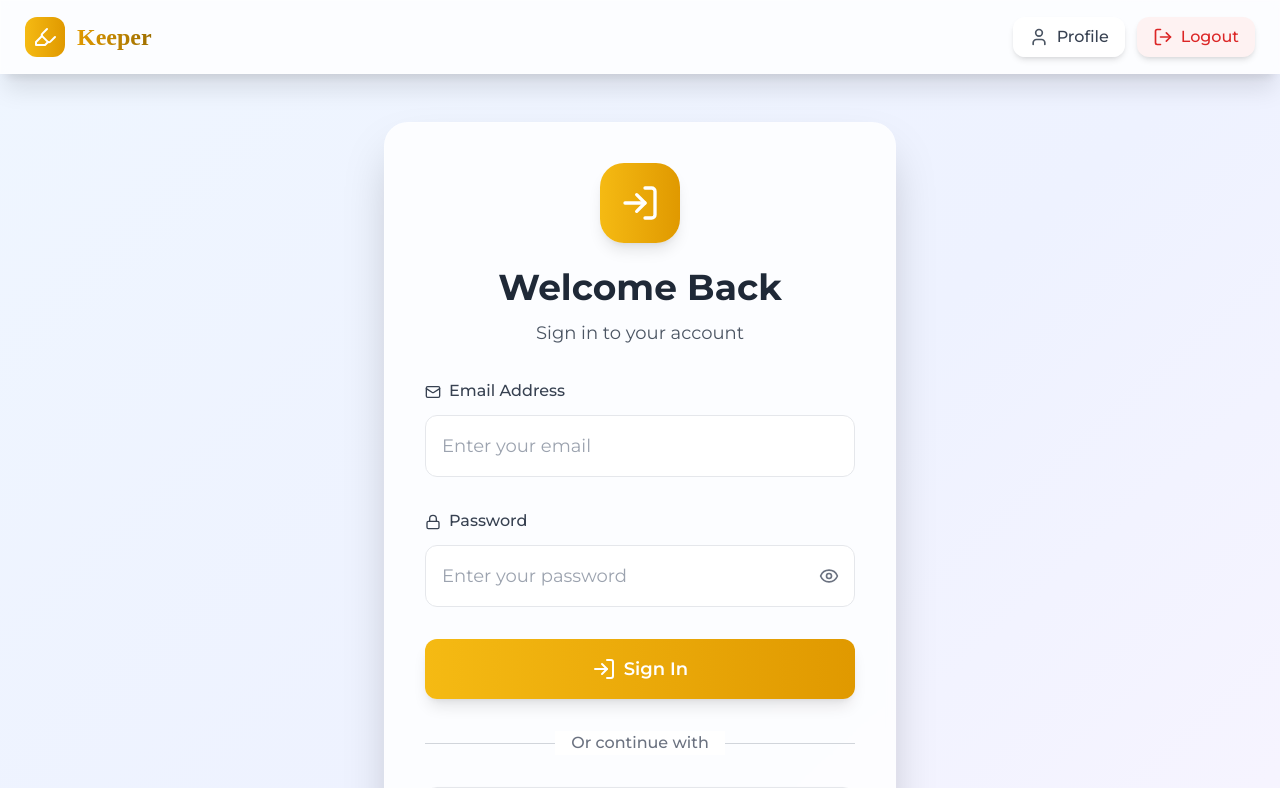
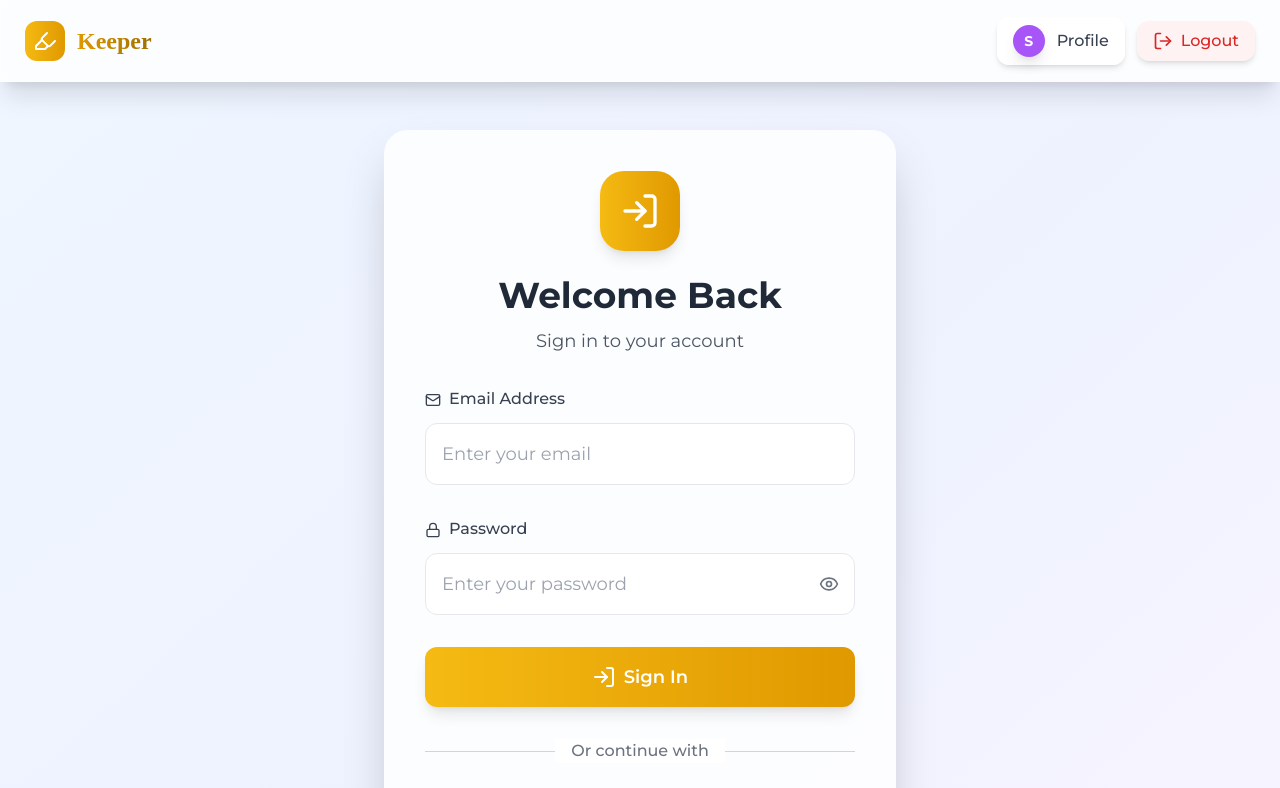
Before and after one commit to anilkumarasl45/keeper, a React (Vite) app: page /login in a window 1280 px wide. Shown: the top 788 px of the page. Built offline with nearby package versions, Linux system fonts and the light colour scheme; sample sign-in values are in the browser's storage; a web font is replaced by a local one.

Commit message:
Fix Z-Index Issues and Add Profile Pictures with Initials

```diff
--- a/src/components/ColorPicker.jsx
+++ b/src/components/ColorPicker.jsx
@@ -36,10 +36,14 @@ function ColorPicker({ noteStyle, setNoteStyle, onClose }) {
 
   return (
     <motion.div
-      className="absolute top-12 left-0 glass-effect rounded-xl p-4 shadow-xl z-[9999] w-64"
+      className="fixed top-12 left-0 glass-effect rounded-xl p-4 shadow-xl z-[9999] w-64"
       initial={{ opacity: 0, scale: 0.9 }}
       animate={{ opacity: 1, scale: 1 }}
       exit={{ opacity: 0, scale: 0.9 }}
+      style={{
+        position: 'fixed',
+        zIndex: 9999
+      }}
     >
       <h3 className="font-medium text-gray-800 mb-3">Choose Color</h3>
 
--- a/src/components/FontSelector.jsx
+++ b/src/components/FontSelector.jsx
@@ -23,10 +23,14 @@ function FontSelector({ noteStyle, setNoteStyle, onClose }) {
 
   return (
     <motion.div
-      className="absolute top-12 left-0 glass-effect rounded-xl p-4 shadow-xl z-[9999] w-64"
+      className="fixed top-12 left-0 glass-effect rounded-xl p-4 shadow-xl z-[9999] w-64"
       initial={{ opacity: 0, scale: 0.9 }}
       animate={{ opacity: 1, scale: 1 }}
       exit={{ opacity: 0, scale: 0.9 }}
+      style={{
+        position: 'fixed',
+        zIndex: 9999
+      }}
     >
       <h3 className="font-medium text-gray-800 mb-3">Font Settings</h3>
 
--- a/src/components/Header.jsx
+++ b/src/components/Header.jsx
@@ -2,17 +2,32 @@ import { motion } from 'framer-motion'
 import { Highlighter, User, LogOut } from 'lucide-react'
 import { useState, useEffect } from 'react'
 import { useNavigate } from 'react-router-dom'
+import ProfileAvatar from './ProfileAvatar'
 import ProfileModal from './ProfileModal'
 
 function Header() {
   const [showProfile, setShowProfile] = useState(false)
   const [isLoggedIn, setIsLoggedIn] = useState(false)
+  const [userName, setUserName] = useState('')
   const navigate = useNavigate()
 
   useEffect(() => {
     // Check if user is logged in by checking for token
     const token = localStorage.getItem("token")
     setIsLoggedIn(!!token)
+
+    // Get user name from localStorage or API
+    if (token) {
+      // You can fetch this from your API or store it during login
+      const storedName = localStorage.getItem("userName")
+      if (storedName) {
+        setUserName(storedName)
+      } else {
+        // Fallback to email-based name
+        const email = localStorage.getItem("userEmail") || "User"
+        setUserName(email.split('@')[0])
+      }
+    }
   }, [])
 
   const handleLogout = () => {
@@ -46,11 +61,11 @@ function Header() {
             <div className="flex items-center space-x-3">
               <motion.button
                 onClick={() => setShowProfile(true)}
-                className="flex items-center space-x-2 px-4 py-2 rounded-xl bg-white/80 hover:bg-white transition-all duration-200 shadow-md hover:shadow-lg"
+                className="flex items-center space-x-3 px-4 py-2 rounded-xl bg-white/80 hover:bg-white transition-all duration-200 shadow-md hover:shadow-lg"
                 whileHover={{ scale: 1.05 }}
                 whileTap={{ scale: 0.95 }}
               >
-                <User className="w-5 h-5 text-gray-600" />
+                <ProfileAvatar name={userName} size="sm" />
                 <span className="text-gray-700 font-medium">Profile</span>
               </motion.button>
 
--- /dev/null
+++ b/src/components/ProfileAvatar.jsx
@@ -0,0 +1,62 @@
+import { motion } from 'framer-motion'
+
+function ProfileAvatar({ name, size = 'md', className = '' }) {
+  // Extract initials from name
+  const getInitials = (name) => {
+    if (!name) return 'U'
+
+    const words = name.trim().split(' ')
+    if (words.length === 1) {
+      return words[0].charAt(0).toUpperCase()
+    }
+
+    return (words[0].charAt(0) + words[words.length - 1].charAt(0)).toUpperCase()
+  }
+
+  // Generate consistent color based on name
+  const getAvatarColor = (name) => {
+    if (!name) return 'bg-gray-500'
+
+    const colors = [
+      'bg-red-500',
+      'bg-blue-500',
+      'bg-green-500',
+      'bg-yellow-500',
+      'bg-purple-500',
+      'bg-pink-500',
+      'bg-indigo-500',
+      'bg-teal-500',
+      'bg-orange-500',
+      'bg-cyan-500'
+    ]
+
+    let hash = 0
+    for (let i = 0; i < name.length; i++) {
+      hash = name.charCodeAt(i) + ((hash << 5) - hash)
+    }
+
+    return colors[Math.abs(hash) % colors.length]
+  }
+
+  const sizeClasses = {
+    sm: 'w-8 h-8 text-sm',
+    md: 'w-12 h-12 text-lg',
+    lg: 'w-16 h-16 text-xl',
+    xl: 'w-20 h-20 text-2xl'
+  }
+
+  const initials = getInitials(name)
+  const colorClass = getAvatarColor(name)
+
+  return (
+    <motion.div
+      className={`${sizeClasses[size]} ${colorClass} rounded-full flex items-center justify-center text-white font-bold shadow-lg ${className}`}
+      whileHover={{ scale: 1.05 }}
+      whileTap={{ scale: 0.95 }}
+    >
+      {initials}
+    </motion.div>
+  )
+}
+
+export default ProfileAvatar
--- a/src/components/ProfileModal.jsx
+++ b/src/components/ProfileModal.jsx
@@ -2,6 +2,7 @@ import { motion, AnimatePresence } from 'framer-motion'
 import { X, User, Mail } from 'lucide-react'
 import { useState, useEffect } from 'react'
 import axios from 'axios'
+import ProfileAvatar from './ProfileAvatar'
 
 function ProfileModal({ isOpen, onClose }) {
   const [profile, setProfile] = useState({
@@ -80,9 +81,8 @@ function ProfileModal({ isOpen, onClose }) {
               <div className="space-y-6">
                 {/* Avatar Section */}
                 <div className="flex flex-col items-center">
-                  <div className="w-24 h-24 rounded-full bg-gradient-to-r from-primary-500 to-primary-600 flex items-center justify-center">
-                    <User className="w-12 h-12 text-white" />
-                  </div>
+                  <ProfileAvatar name={profile.name} size="xl" className="mb-4" />
+                  <h3 className="text-xl font-semibold text-gray-800">{profile.name}</h3>
                 </div>
 
                 {/* Profile Fields */}
--- a/src/pages/Home.jsx
+++ b/src/pages/Home.jsx
@@ -33,6 +33,9 @@ function Home() {
 
         if (data.success === true) {
           setUsername(data.username.split("@")[0]);
+          // Store user info for profile avatar
+          localStorage.setItem("userEmail", data.username);
+          localStorage.setItem("userName", data.username.split("@")[0]);
           setShowNotes(true);
         } else {
           navigate("/login");
--- a/src/pages/Login.jsx
+++ b/src/pages/Login.jsx
@@ -32,6 +32,9 @@ function Login() {
 
       if (data.success === true) {
         localStorage.setItem("token", data.token);
+        // Store user info for profile avatar
+        localStorage.setItem("userEmail", email);
+        localStorage.setItem("userName", email.split('@')[0]);
         toast.success("Welcome back!");
         setTimeout(() => {
           navigate("/");
--- a/src/pages/Signup.jsx
+++ b/src/pages/Signup.jsx
@@ -33,6 +33,9 @@ function Signup() {
 
             if (data.success === true) {
                 localStorage.setItem("token", data.token)
+                // Store user info for profile avatar
+                localStorage.setItem("userEmail", email)
+                localStorage.setItem("userName", email.split('@')[0])
                 toast.success("Account created successfully!")
                 setTimeout(() => {
                     navigate('/')
```
